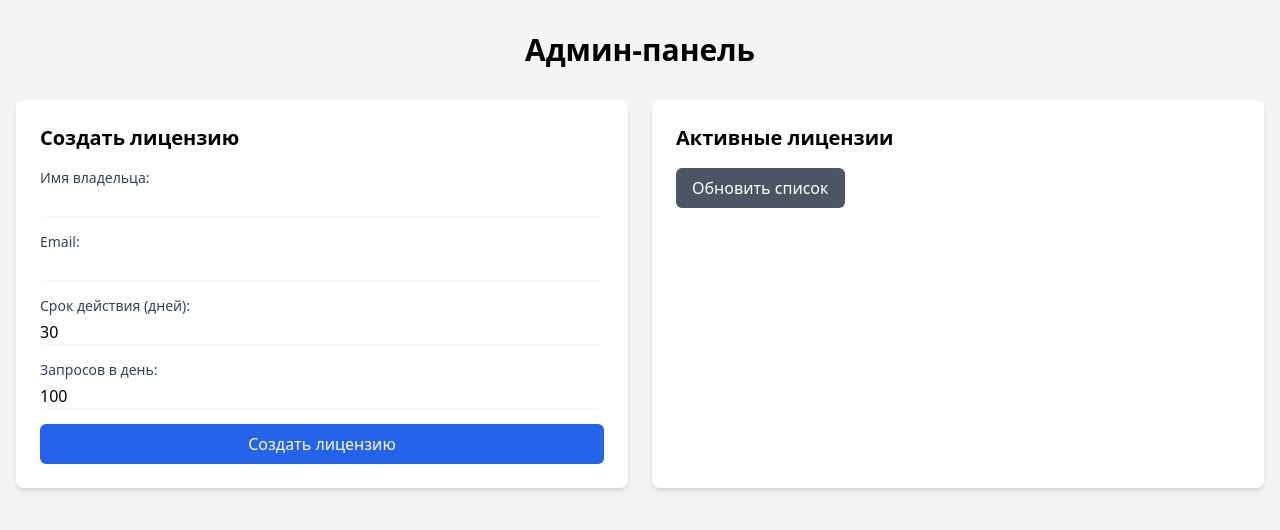
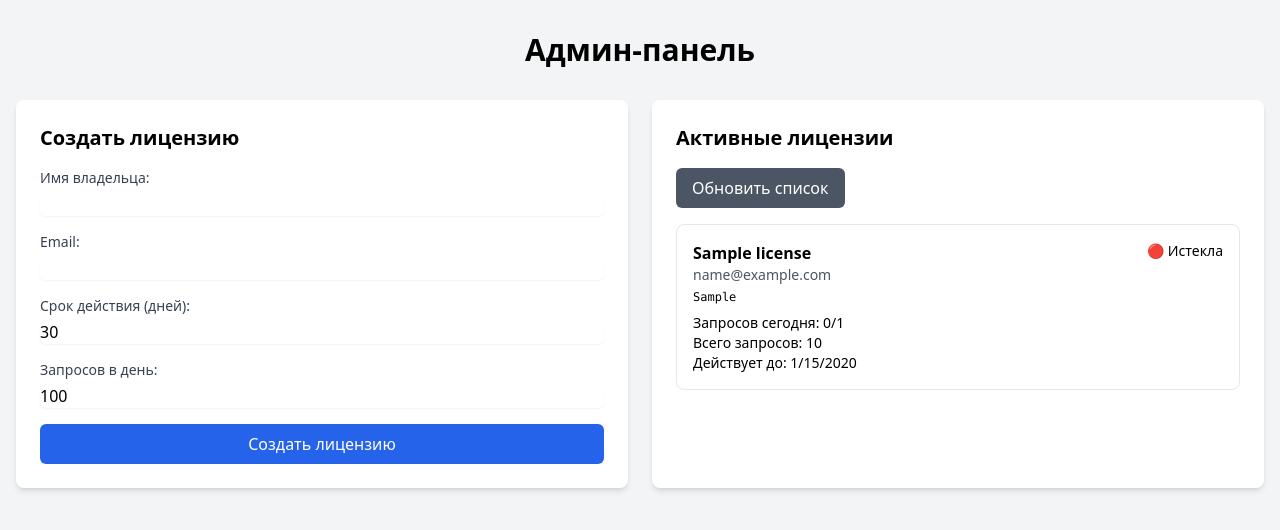
Before and after one commit to Mimics2/-, a FastAPI app: page /admin in a window 1280 px wide. Shown: the top 530 px of the page. Run offline with FastAPI, Linux system fonts and the light colour scheme; tables that the repository leaves empty hold one stand-in row (values such as "Sample post"); some libraries are stand-ins or nearby versions.

Commit message:
Update admin.html

```diff
--- a/templates/admin.html
+++ b/templates/admin.html
@@ -98,4 +98,49 @@
         async function loadLicenses() {
             try {
                 const response = await fetch('/api/admin/licenses');
-                const licenses =
+                const licenses = await response.json();
+
+                const container = document.getElementById('licensesList');
+
+                if (licenses.length === 0) {
+                    container.innerHTML = '<p class="text-gray-500">Лицензии не найдены</p>';
+                    return;
+                }
+
+                let html = '';
+                licenses.forEach(license => {
+                    const status = license.is_active ?
+                        (new Date(license.expires_at) > new Date() ? '🟢 Активна' : '🔴 Истекла') :
+                        '⚫ Неактивна';
+
+                    html += `
+                        <div class="border rounded-lg p-4 ${!license.is_active ? 'bg-gray-100' : ''}">
+                            <div class="flex justify-between items-start">
+                                <div>
+                                    <h3 class="font-semibold">${license.owner_name}</h3>
+                                    <p class="text-sm text-gray-600">${license.email}</p>
+                                    <p class="text-xs font-mono mt-1">${license.key}</p>
+                                </div>
+                                <span class="text-sm">${status}</span>
+                            </div>
+                            <div class="mt-2 text-sm">
+                                <p>Запросов сегодня: ${license.today_requests}/${license.requests_per_day}</p>
+                                <p>Всего запросов: ${license.total_requests}</p>
+                                <p>Действует до: ${new Date(license.expires_at).toLocaleDateString()}</p>
+                            </div>
+                        </div>
+                    `;
+                });
+
+                container.innerHTML = html;
+
+            } catch (error) {
+                alert('Ошибка загрузки лицензий: ' + error.message);
+            }
+        }
+
+        // Загружаем лицензии при загрузке страницы
+        loadLicenses();
+    </script>
+</body>
+</html>
```
